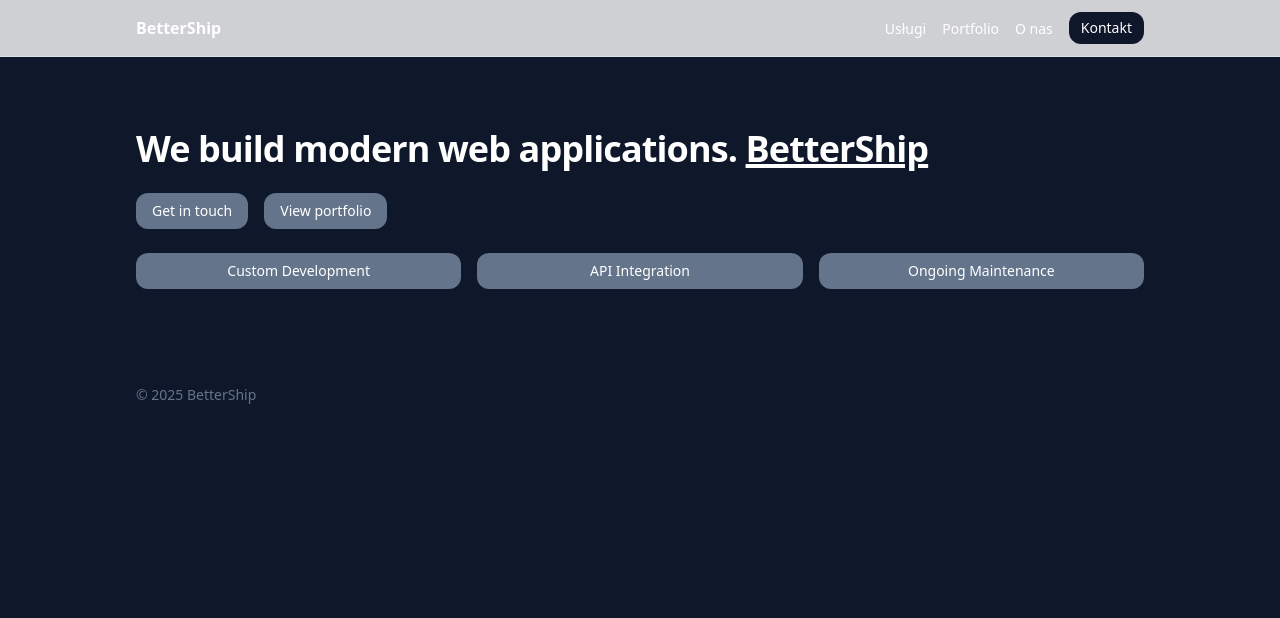
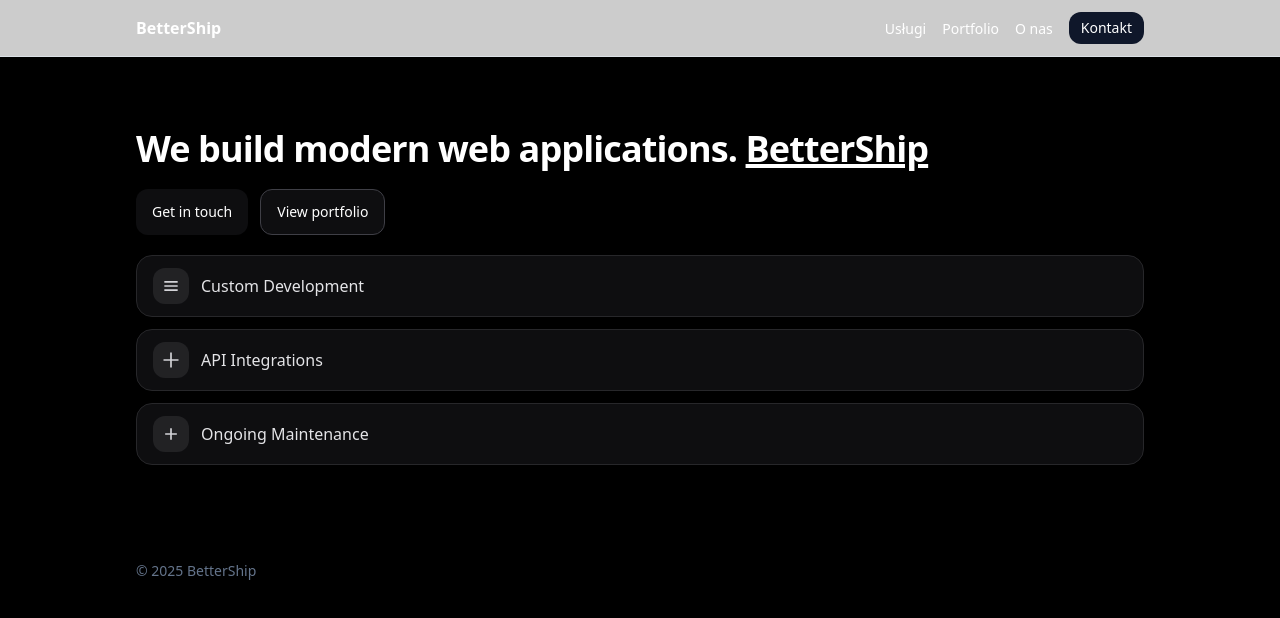
Before and after one commit to Ogrodowczyk87/BetterShip, a React (Vite) app: page / in a window 1280 px wide. Shown: the top 618 px of the page. Built offline with nearby package versions, Linux system fonts and the light colour scheme.

Commit message:
update buttons

```diff
--- /dev/null
+++ b/src/components/FeatureCard.tsx
@@ -0,0 +1,15 @@
+import React from 'react'
+
+
+
+export default FeatureCard
+function FeatureCard({ icon, title }: { icon: React.ReactNode; title: string }) {
+  return (
+    <div className="flex items-center gap-3 rounded-2xl bg-zinc-900/60 border border-zinc-800 px-4 py-3">
+      <div className="h-9 w-9 rounded-xl bg-zinc-800/80 grid place-items-center text-zinc-300">
+        {icon}
+      </div>
+      <p className="font-medium text-zinc-200">{title}</p>
+    </div>
+  );
+}
--- a/src/layouts/MainLayout.tsx
+++ b/src/layouts/MainLayout.tsx
@@ -2,10 +2,10 @@ import { Outlet, NavLink } from "react-router-dom";
 
 export default function MainLayout() {
   const link =
-    "text-sm hover:opacity-80 data-[active=true]:font-semibold data-[active=true]:underline underline-offset-8";
+    "text-sm hover:opacity-80 b data-[active=true]:font-semibold data-[active=true]:underline underline-offset-8";
   return (
-    <div className="min-h-dvh bg-slate-900  text-white dark:bg-slate-950 dark:text-slate-50">
-      <header className="sticky top-0 z-30 border-b border-slate-200/70 dark:border-slate-800/70 bg-white/80 dark:bg-slate-950/70 backdrop-blur">
+    <div className="min-h-dvh bg-black  text-white  dark:text-slate-50">
+      <header className="sticky  top-0 z-30 border-b border-slate-200/70 dark:border-slate-800/70 bg-white/80 dark:bg-slate-950/70 backdrop-blur">
         <nav className="container flex flex-wrap items-center gap-2 xs:gap-3 sm:gap-4 py-3">
           <NavLink to="/" className="font-semibold">BetterShip</NavLink>
           <div className="ms-auto flex flex-wrap items-center gap-2 xs:gap-3 sm:gap-4">
--- a/src/pages/Home/Home.tsx
+++ b/src/pages/Home/Home.tsx
@@ -1,4 +1,5 @@
 import Button from "../../components/Button";
+import FeatureCard from "../../components/FeatureCard";
 
 export default function Home() {
 
@@ -9,16 +10,37 @@ export default function Home() {
         We build modern web applications. <span className="underline decoration-4">BetterShip</span>
       </h1>
 
-      <div className="mt-5 xs:mt-6 flex flex-col xs:flex-row gap-2 xs:gap-4">
-        <Button className="w-full xs:w-auto">Get in touch</Button>
-        <Button className="w-full xs:w-auto">View portfolio</Button>
-      </div>
+        <div className="mt-5 flex flex-col xs:flex-row gap-2 xs:gap-3">
+          <Button className="w-full xs:w-auto rounded-2xl px-4 py-3 text-base bg-zinc-900/60 hover:bg-blue-500">Get in touch</Button>
+          <Button className="w-full xs:w-auto rounded-2xl px-4 py-3 text-base border border-zinc-700 bg-zinc-900/60 hover:bg-blue-500">View portfolio</Button>
+        </div>
 
-      <div className="mt-5 xs:mt-6 grid grid-cols-1 xs:grid-cols-3 gap-2 xs:gap-4">
-        <Button className="w-full">Custom Development</Button>
-        <Button className="w-full">API Integration</Button>
-        <Button className="w-full">Ongoing Maintenance</Button>
-      </div>
+        <div className="mt-5 grid grid-cols-1 xs:grid-cols-1 gap-2 xs:gap-3">
+          <FeatureCard
+            icon={
+              <svg viewBox="0 0 24 24" className="h-5 w-5" fill="none" stroke="currentColor" strokeWidth="2">
+                <path d="M4 7h16M4 12h16M4 17h16" />
+              </svg>
+            }
+            title="Custom Development"
+          />
+          <FeatureCard
+            icon={
+              <svg viewBox="0 0 24 24" className="h-5 w-5" fill="none" stroke="currentColor" strokeWidth="2">
+                <path d="M12 3v18M3 12h18" />
+              </svg>
+            }
+            title="API Integrations"
+          />
+          <FeatureCard
+            icon={
+              <svg viewBox="0 0 24 24" className="h-5 w-5" fill="none" stroke="currentColor" strokeWidth="2">
+                <path d="M5 12h14M12 5v14" />
+              </svg>
+            }
+            title="Ongoing Maintenance"
+          />
+        </div>
     </section>
   );
 }
```
